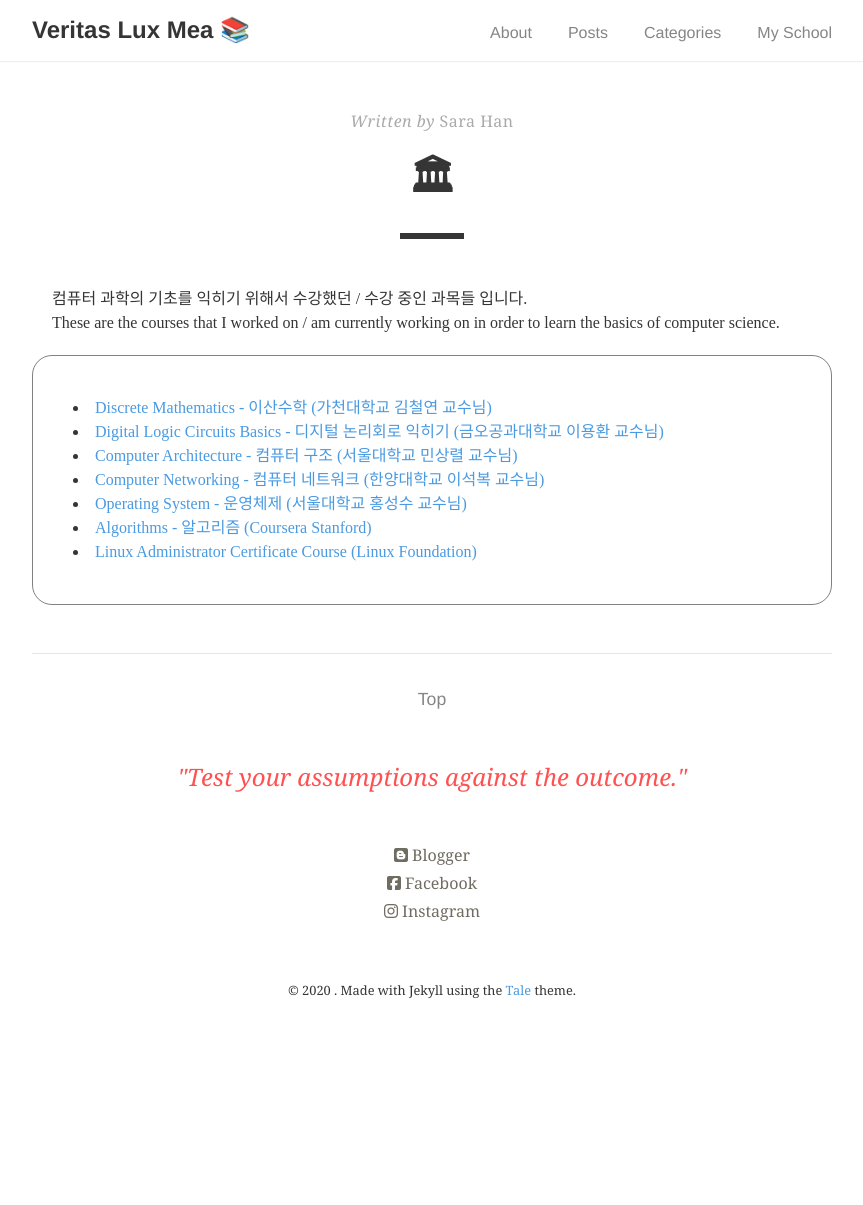
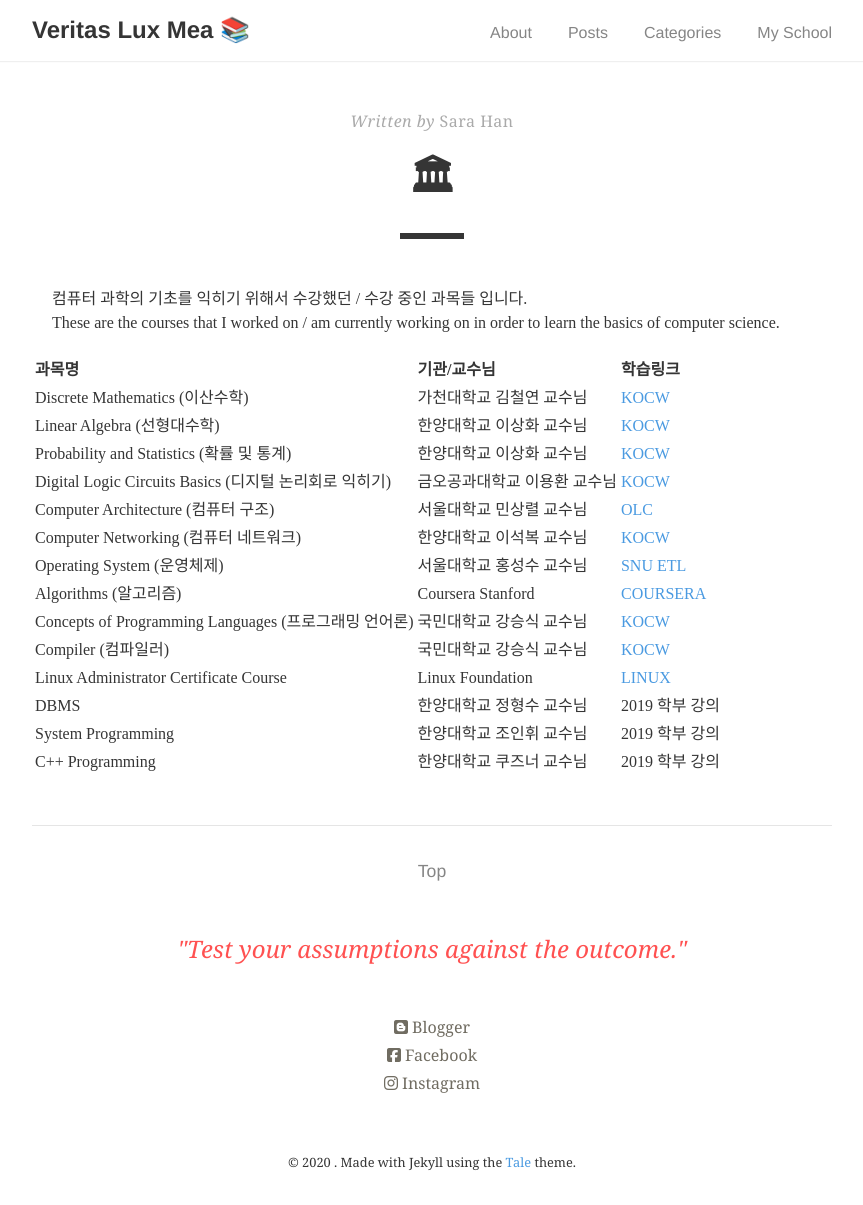
Before and after one commit to SaraHan774/sara_blog, a Jekyll site: the page built from _pages/myschool.md, in a window 1280 px wide. Shown: the whole page, without its empty margins (208-1071 px from the left). Built offline with Jekyll 4.4.1, drawn with Linux system fonts in a browser that asks for light colours; nearby versions of some CDN libraries; before the commit the page ends 1033 px from its top, so only the background shows below that.

Commit message:
update UI 3

```diff
--- a/_includes/myschool.html
+++ b/_includes/myschool.html
@@ -2,7 +2,6 @@
 <head>
     <meta charset="UTF-8">
     <meta name="viewport" content="width=device-width, initial-scale=1.0">
-
 </head>
 <body>
     <div style="margin : 20px">
@@ -11,42 +10,117 @@
         These are the courses that I worked on / am currently working on in order to
         learn the basics of computer science.
     </div>
-    <div style="border: 1px solid; border-color: grey; border-radius: 20px; padding: 40px;">
-        <li>
-            <a href="http://www.kocw.net/home/search/kemView.do?kemId=1017495">
-                Discrete Mathematics - 이산수학 (가천대학교 김철연 교수님)
+
+    <table>
+        <tr>
+            <td><strong>과목명</strong></td>
+            <td><strong>기관/교수님</strong></td>
+            <td><strong>학습링크</strong></td>
+        </tr>
+        <tr>
+            <td>Discrete Mathematics (이산수학)</td>
+            <td>가천대학교 김철연 교수님</td>
+            <td>
+                <a href="http://www.kocw.net/home/search/kemView.do?kemId=1017495">KOCW</a>
+            </td>
+        </tr>
+        <tr>
+            <td>Linear Algebra (선형대수학)</td>
+            <td>한양대학교 이상화 교수님</td>
+            <td>
+                <a href="http://www.kocw.net/home/search/kemView.do?kemId=977757">
+                     KOCW
                 </a>
-        </li>
-        <li>
+            </td>
+        </tr>
+        <tr>
+            <td>Probability and Statistics (확률 및 통계)</td>
+            <td>한양대학교 이상화 교수님</td>
+            <td><a href="http://www.kocw.net/home/cview.do?cid=a2881d53f7ea3252">KOCW</a></td>
+        </tr>
+        <tr>
+            <td>Digital Logic Circuits Basics (디지털 논리회로 익히기)</td>
+            <td>금오공과대학교 이용환 교수님</td>
+            <td>
                 <a href="http://www.kocw.net/home/search/kemView.do?kemId=1319470">
-                Digital Logic Circuits Basics - 디지털 논리회로 익히기 (금오공과대학교 이용환 교수님)
+                     KOCW
                 </a>
-        </li>
-        <li>
+            </td>
+        </tr>
+        <tr>
+            <td>Computer Architecture (컴퓨터 구조)</td>
+            <td>서울대학교 민상렬 교수님</td>
+            <td>
                 <a href="https://olc.kr/course/course_online_view.jsp?id=240&s_keyword=%EB%AF%BC%EC%83%81%EB%A0%AC&x=0&y=0">
-                Computer Architecture - 컴퓨터 구조 (서울대학교 민상렬 교수님)
+                     OLC
                 </a>
-        </li>
-        <li>
+            </td>
+        </tr>
+        <tr>
+            <td>Computer Networking (컴퓨터 네트워크)</td>
+            <td>한양대학교 이석복 교수님</td>
+            <td>
                 <a href="http://www.kocw.net/home/search/kemView.do?kemId=1312397">
-                Computer Networking - 컴퓨터 네트워크 (한양대학교 이석복 교수님)
+                 KOCW
                 </a>
-        </li>
-        <li>
+            </td>
+        </tr>
+        <tr>
+            <td>Operating System (운영체제)</td>
+            <td>서울대학교 홍성수 교수님</td>
+            <td>
                 <a href="http://etl.snu.ac.kr/course/view.php?id=188247">
-                Operating System - 운영체제 (서울대학교 홍성수 교수님)
+                     SNU ETL
                 </a>
-        </li>
-        <li>
+            </td>
+        </tr>
+        <tr>
+            <td>Algorithms (알고리즘)</td>
+            <td>Coursera Stanford</td>
+            <td>
                 <a href="https://www.coursera.org/learn/algorithms-graphs-data-structures/home/welcome">
-                Algorithms - 알고리즘 (Coursera Stanford)
+                    COURSERA
                 </a>
-        </li>
-        <li>
+            </td>
+        </tr>
+        <tr>
+            <td>Concepts of Programming Languages (프로그래밍 언어론)</td>
+            <td>국민대학교 강승식 교수님</td>
+            <td>
+                <a href="http://www.kocw.net/home/search/kemView.do?kemId=1331791">
+                     KOCW
+                </a>
+            </td>
+        </tr>
+        <tr>
+            <td>Compiler (컴파일러)</td>
+            <td>국민대학교 강승식 교수님</td>
+            <td><a href="http://www.kocw.net/home/search/kemView.do?kemId=1348991">KOCW</a></td>
+        </tr>
+        <tr>
+            <td>Linux Administrator Certificate Course</td>
+            <td>Linux Foundation</td>
+            <td>
                 <a href="https://trainingportal.linuxfoundation.org/learn/dashboard">
-                Linux Administrator Certificate Course (Linux Foundation)
+                    LINUX
                 </a>
-        </li>
-    </div>
+            </td>
+        </tr>
+        <tr>
+            <td>DBMS</td>
+            <td>한양대학교 정형수 교수님</td>
+            <td>2019 학부 강의</td>
+        </tr>
+        <tr>
+            <td>System Programming</td>
+            <td>한양대학교 조인휘 교수님</td>
+            <td>2019 학부 강의</td>
+        </tr>
+        <tr>
+            <td>C++ Programming</td>
+            <td>한양대학교 쿠즈너 교수님</td>
+            <td>2019 학부 강의</td>
+        </tr>
+    </table>
 </body>
 </html>
```
Lines whose indentation alone changed are shown as unchanged.
